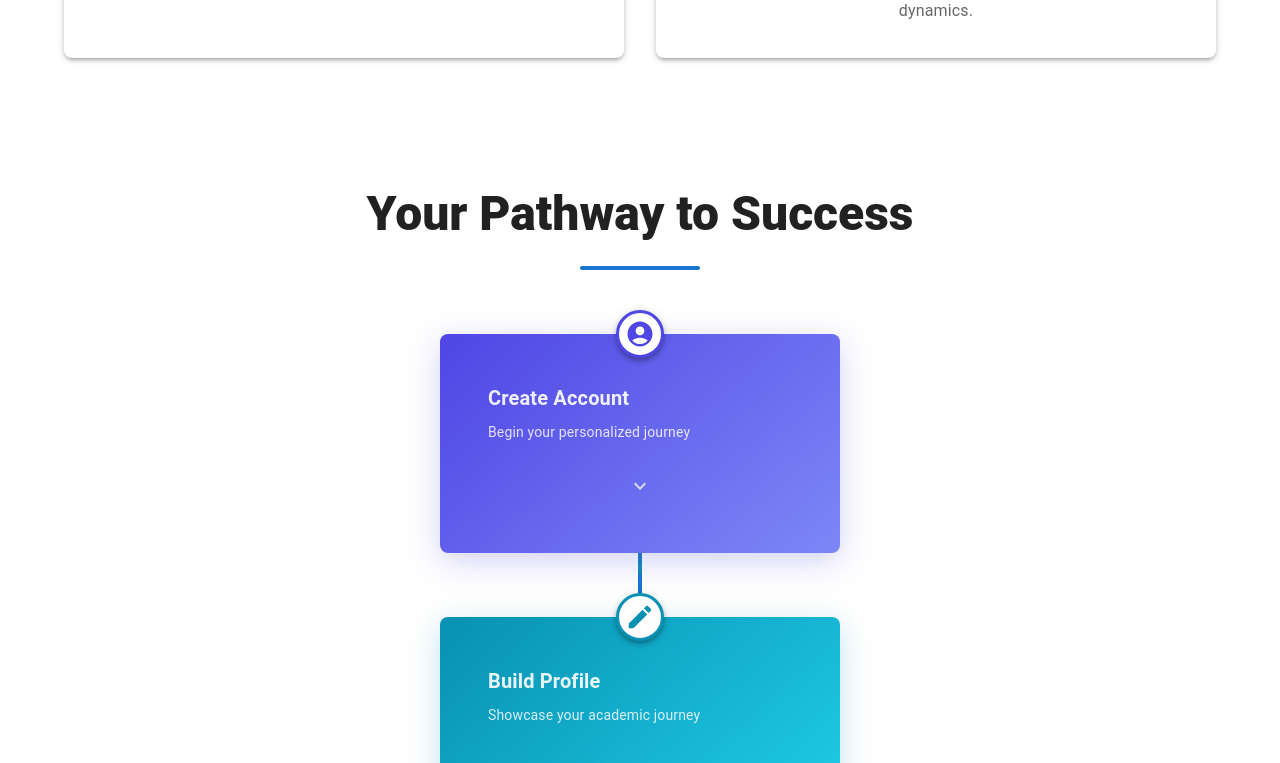
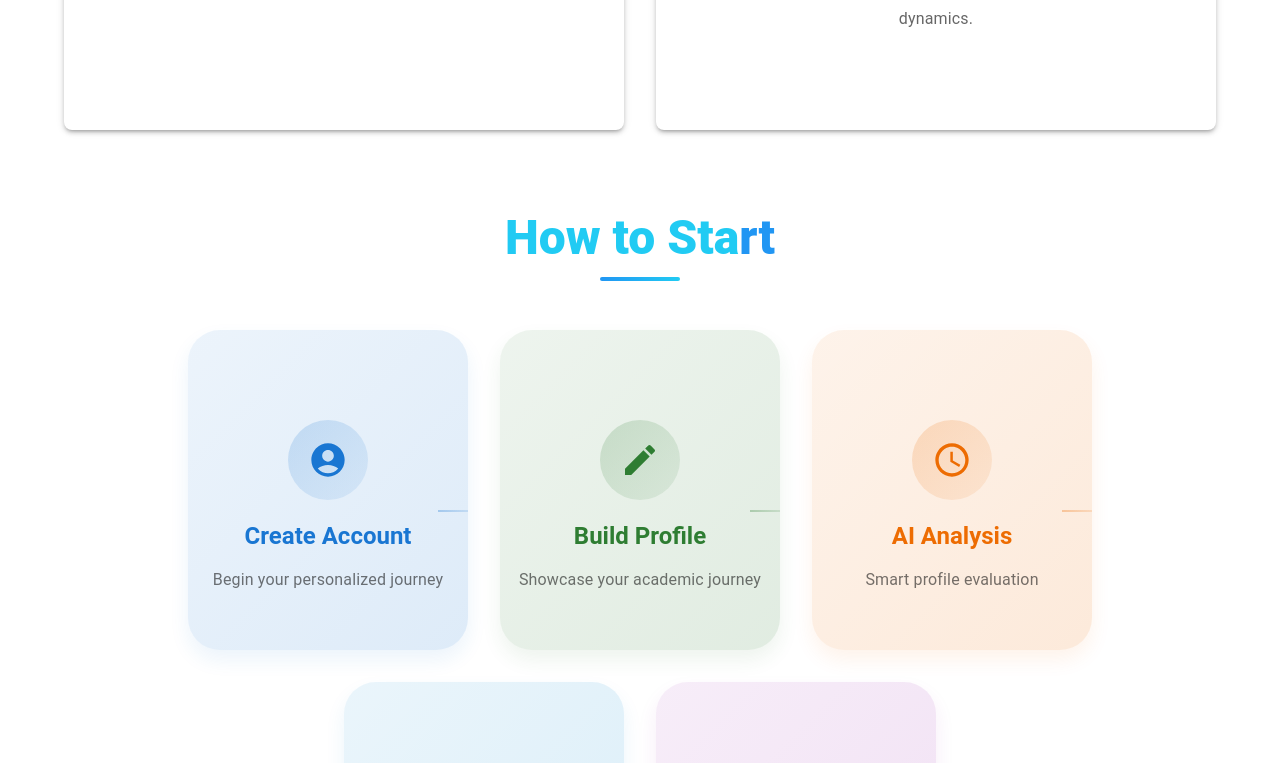
Before and after one commit to krishan44/Project-Frontend, a React (Vite) app in the folder Frontend/Ai-Academic Advisor/: page / in a window 1280 px wide. Shown: the part 1332-2095 px from the top of the page. Built offline with nearby package versions, Linux system fonts and the light colour scheme.

Commit message:
Fetch and store student and target data in local storage; update Dashboard to display user's name

```diff
--- a/Frontend/Ai-Academic Advisor/src/Components/LandingPage/Steps.jsx
+++ b/Frontend/Ai-Academic Advisor/src/Components/LandingPage/Steps.jsx
@@ -1,330 +1,208 @@
 import React, { useState } from 'react';
 import {
+  Box,
   Container,
   Typography,
-  Box,
   Card,
-  IconButton,
-  Collapse,
-  useTheme,
-  styled,
-  keyframes,
-  CssBaseline,
-  ThemeProvider,
-  createTheme,
-  useMediaQuery
+  CardContent,
+  useTheme
 } from '@mui/material';
-import { CacheProvider } from '@emotion/react';
-import createCache from '@emotion/cache';
+import { styled, keyframes } from '@mui/material/styles';
 import AccountCircleIcon from '@mui/icons-material/AccountCircle';
 import EditIcon from '@mui/icons-material/Edit';
 import AccessTimeIcon from '@mui/icons-material/AccessTime';
 import CheckCircleIcon from '@mui/icons-material/CheckCircle';
 import LoopIcon from '@mui/icons-material/Loop';
-import ExpandMoreIcon from '@mui/icons-material/ExpandMore';
 
-// Create Emotion cache
-const cache = createCache({
-  key: 'css',
-  prepend: true,
-});
+// Animation keyframes
+const float = keyframes`
+  0% { transform: translateY(0px); }
+  50% { transform: translateY(-10px); }
+  100% { transform: translateY(0px); }
+`;
 
-// Enhanced theme configuration
-const theme = createTheme({
-  typography: {
-    fontFamily: 'Inter, sans-serif',
-    fontSize: 14,
-    h3: {
-      fontWeight: 900,
-      letterSpacing: '-1.5px',
-    },
-  },
-  components: {
-    MuiCssBaseline: {
-      styleOverrides: `
-        @import url('https://fonts.googleapis.com/css2?family=Inter:wght@300;400;500;600;700;800&display=swap');
-        * {
-          font-family: 'Inter', sans-serif !important;
-        }
-        body {
-          background: #f9faff;
-        }
-      `
-    }
-  }
-});
+const rotate = keyframes`
+  from { transform: rotate(0deg); }
+  to { transform: rotate(360deg); }
+`;
+
+const shine = keyframes`
+  0% { background-position: 200% center; }
+  100% { background-position: -200% center; }
+`;
 
 // Styled components
-const GradientCard = styled(Card)(({ theme, color }) => ({
-  background: `linear-gradient(135deg, ${color} 0%, ${theme.palette.background.paper} 100%)`,
+const StyledCard = styled(Card)(({ theme, isActive, color }) => ({
+  width: 280,
+  height: 320,
   position: 'relative',
-  overflow: 'visible',
-  '&:before': {
-    content: '""',
-    position: 'absolute',
-    top: -2,
-    left: -2,
-    right: -2,
-    bottom: -2,
-    background: `linear-gradient(135deg, ${color}, ${theme.palette.background.paper})`,
-    borderRadius: theme.shape.borderRadius * 2,
-    zIndex: -1,
+  cursor: 'pointer',
+  background: `linear-gradient(135deg, ${color}15, ${color}25)`,
+  transition: 'all 0.4s ease-in-out',
+  overflow: 'hidden',
+  borderRadius: theme.spacing(4),
+  boxShadow: isActive
+    ? `0 20px 40px ${color}35`
+    : `0 10px 20px ${color}15`,
+  transform: isActive ? 'translateY(-10px)' : 'translateY(0)',
+  '&:hover': {
+    transform: 'translateY(-10px)',
+    boxShadow: `0 20px 40px ${color}35`,
+    '& .step-icon': {
+      animation: `${rotate} 4s linear infinite`
+    }
   }
 }));
 
-const TimelineConnector = styled(Box)(({ theme }) => ({
+const IconWrapper = styled(Box)(({ color }) => ({
+  width: 80,
+  height: 80,
+  borderRadius: '50%',
+  display: 'flex',
+  alignItems: 'center',
+  justifyContent: 'center',
+  background: `linear-gradient(135deg, ${color}30, ${color}15)`,
+  marginBottom: 20,
+  transition: 'all 0.3s ease-in-out',
+  '& svg': {
+    fontSize: 40,
+    color: color,
+    transition: 'all 0.3s ease-in-out'
+  }
+}));
+
+const GradientTitle = styled(Typography)(({ theme }) => ({
+  background: 'linear-gradient(45deg, #2196F3 30%, #21CBF3 90%)',
+  WebkitBackgroundClip: 'text',
+  WebkitTextFillColor: 'transparent',
+  backgroundSize: '200% auto',
+  animation: `${shine} 3s linear infinite`,
+  fontWeight: 800,
+  marginBottom: theme.spacing(8),
+  position: 'relative',
+  '&::after': {
+    content: '""',
     position: 'absolute',
+    bottom: -15,
     left: '50%',
     transform: 'translateX(-50%)',
-  width: '4px',
-  backgroundColor: theme.palette.primary.main,
-  borderRadius: '2px',
-  zIndex: 0,
+    width: 80,
+    height: 4,
+    background: 'linear-gradient(90deg, #2196F3, #21CBF3)',
+    borderRadius: 2
+  }
 }));
 
-function Steps() {
+const Steps = () => {
+  const [activeStep, setActiveStep] = useState(null);
   const theme = useTheme();
-  const isMobile = useMediaQuery(theme.breakpoints.down('md'));
-  const [expandedStep, setExpandedStep] = useState(null);
 
-  // Update the steps array with new colors
   const steps = [
     {
       icon: <AccountCircleIcon />,
       title: 'Create Account',
       description: 'Begin your personalized journey',
-      details: 'Provide Basic Details about you and your Education ',
-      color: '#4f46e5', // Rich indigo
-      gradient: 'linear-gradient(135deg, #4f46e5 0%, #818cf8 100%)',
+      color: theme.palette.primary.main
     },
     {
       icon: <EditIcon />,
       title: 'Build Profile',
       description: 'Showcase your academic journey',
-      details: 'Dynamic form with progress tracking and smart suggestions',
-      color: '#0891b2', // Vibrant cyan
-      gradient: 'linear-gradient(135deg, #0891b2 0%, #22d3ee 100%)',
+      color: theme.palette.success.main
     },
     {
       icon: <AccessTimeIcon />,
       title: 'AI Analysis',
       description: 'Smart profile evaluation',
-      details: 'Real-time processing indicators with estimated completion time',
-      color: '#ea580c', // Bright orange
-      gradient: 'linear-gradient(135deg, #ea580c 0%, #fb923c 100%)',
+      color: theme.palette.warning.main
     },
     {
       icon: <CheckCircleIcon />,
       title: 'Get Roadmap',
       description: 'Personalized success plan',
-      details: 'Interactive roadmap with milestone tracking and resource links',
-      color: '#16a34a', // Rich green
-      gradient: 'linear-gradient(135deg, #16a34a 0%, #4ade80 100%)',
+      color: theme.palette.info.main
     },
     {
       icon: <LoopIcon />,
       title: 'Iterate & Grow',
       description: 'Continuous improvement',
-      details: 'If the current selected profession is not a Fit change it to another one',
-      color: '#7c3aed', // Deep purple
-      gradient: 'linear-gradient(135deg, #7c3aed 0%, #a78bfa 100%)',
+      color: theme.palette.secondary.main
     }
   ];
 
   const StepCard = ({ step, index }) => (
-    <Box sx={{
-      position: 'relative',
-      zIndex: 1,
-      mb: { xs: 4, md: 8 },
-      width: { xs: '100%', md: 'auto' },
-      '&:last-child': { mb: 0 }
-    }}>
-      {/* Timeline Dot */}
-      <Box sx={{
-        position: 'absolute',
-        left: { xs: 0, md: '50%' },
-        top: 0,
-        transform: {
-          xs: 'translate(0, -50%)',
-          md: 'translate(-50%, -50%)'
-        },
-        width: { xs: 40, md: 48 },
-        height: { xs: 40, md: 48 },
-        borderRadius: '50%',
-        bgcolor: 'background.paper',
-        border: `3px solid ${step.color}`,
+    <StyledCard
+      isActive={activeStep === index}
+      color={step.color}
+      onMouseEnter={() => setActiveStep(index)}
+      onMouseLeave={() => setActiveStep(null)}
+    >
+      <CardContent sx={{
+        height: '100%',
         display: 'flex',
+        flexDirection: 'column',
         alignItems: 'center',
         justifyContent: 'center',
-        boxShadow: theme.shadows[4],
-        zIndex: 3
+        position: 'relative',
+        zIndex: 1
       }}>
-        {React.cloneElement(step.icon, {
-          sx: {
+        <IconWrapper className="step-icon" color={step.color}>
+          {step.icon}
+        </IconWrapper>
+
+        <Typography variant="h5" sx={{
+          fontWeight: 'bold',
+          mb: 2,
           color: step.color,
-            fontSize: { xs: 24, md: 30 }
-          }
-        })}
-      </Box>
-
-      <Card
-        sx={{
-          width: { xs: '90%', md: '400px' },
-          ml: { xs: 5, md: 'auto' },
-          mr: { xs: 2, md: 'auto' },
-          p: { xs: 2, md: 3 },
-          borderRadius: 2,
-          background: step.gradient,
-          position: 'relative',
-          overflow: 'hidden',
-          '&::before': {
-            content: '""',
-            position: 'absolute',
-            top: 0,
-            left: 0,
-            right: 0,
-            bottom: 0,
-            background: `radial-gradient(circle at top left, ${step.color}20, transparent 50%)`,
-            opacity: 0.8
-          },
-          '&::after': {
-            content: '""',
-            position: 'absolute',
-            top: 0,
-            left: 0,
-            right: 0,
-            bottom: 0,
-            background: `linear-gradient(45deg, transparent, ${step.color}30)`,
-            opacity: 0.6
-          },
-          boxShadow: `0 8px 32px ${step.color}40`,
-          '&:hover': {
-            transform: 'translateY(-3px)',
-            boxShadow: `0 12px 40px ${step.color}60`,
-          },
-          transition: 'all 0.3s ease'
-        }}
-        onClick={() => setExpandedStep(expandedStep === index ? null : index)}
-      >
-        <Box sx={{ p: 3 }}>
-          <Typography variant="h6" sx={{
-            fontWeight: 700,
-            color: 'white',
-            mb: 1
+          textAlign: 'center'
         }}>
           {step.title}
         </Typography>
-          <Typography variant="body2" sx={{
-            color: 'rgba(255,255,255,0.9)',
-            mb: 2
+
+        <Typography variant="body1" sx={{
+          color: 'text.secondary',
+          textAlign: 'center',
+          opacity: 0.9,
+          transition: 'all 0.3s ease-in-out'
         }}>
           {step.description}
         </Typography>
 
-          <Collapse in={expandedStep === index}>
+        {/* Connection line */}
+        {index < steps.length - 1 && (
           <Box sx={{
-              mt: 2,
-              p: 2,
-              background: 'rgba(255,255,255,0.1)',
-              borderRadius: 1,
-              backdropFilter: 'blur(8px)',
-              border: '1px solid rgba(255,255,255,0.2)',
-              position: 'relative',
-              overflow: 'hidden',
-              '&::before': {
-                content: '""',
             position: 'absolute',
-                top: 0,
-                left: 0,
-                right: 0,
-                bottom: 0,
-                background: `linear-gradient(45deg, ${step.color}20, transparent)`,
-                opacity: 0.5
-              }
-            }}>
-              <Typography variant="body2" sx={{ color: 'white' }}>
-                {step.details}
-              </Typography>
-            </Box>
-          </Collapse>
-
-          <Box sx={{
-            textAlign: 'center',
-            mt: 2,
-            color: 'rgba(255,255,255,0.8)',
-            transition: 'all 0.3s ease'
-          }}>
-            <ExpandMoreIcon sx={{
-              transform: expandedStep === index ? 'rotate(180deg)' : 'none',
-              transition: 'transform 0.3s ease'
+            right: -30,
+            top: '50%',
+            width: 60,
+            height: 2,
+            background: `linear-gradient(90deg, ${step.color}50, transparent)`,
+            display: { xs: 'none', md: 'block' }
           }} />
-          </Box>
-        </Box>
-      </Card>
-    </Box>
+        )}
+      </CardContent>
+    </StyledCard>
   );
 
   return (
-    <CacheProvider value={cache}>
-      <ThemeProvider theme={theme}>
-        <CssBaseline />
-        <Container maxWidth="lg" sx={{ py: { xs: 4, md: 8 }, position: 'relative' }}>
-          <Typography
-            variant="h3"
-            align="center"
-            sx={{
-              fontWeight: 800,
-              mb: { xs: 4, md: 8 },
-              fontSize: { xs: '2rem', md: '3rem' },
-              position: 'relative',
-              '&:after': {
-                content: '""',
-                display: 'block',
-                width: 120,
-                height: 4,
-                background: theme.palette.primary.main,
-                mx: 'auto',
-                mt: 3,
-                borderRadius: 2
-              }
-            }}
-          >
-            Your Pathway to Success
-          </Typography>
+    <Container maxWidth="lg" sx={{ py: 10 }}>
+      <GradientTitle variant="h3" align="center">
+        How to Start
+      </GradientTitle>
 
       <Box sx={{
-            position: 'relative',
-            '&::before': {
-              content: '""',
-              position: 'absolute',
-              left: { xs: 20, md: '50%' },
-              transform: 'translateX(-50%)',
-              height: '100%',
-              width: '4px',
-              bgcolor: 'primary.main'
-            }
+        display: 'flex',
+        flexWrap: 'wrap',
+        gap: 4,
+        justifyContent: 'center',
+        alignItems: 'center'
       }}>
         {steps.map((step, index) => (
-              <React.Fragment key={index}>
-                <StepCard step={step} index={index} />
-                {!isMobile && index < steps.length - 1 && (
-                  <Box sx={{
-                    position: 'absolute',
-                    left: '50%',
-                    top: `calc(${(index * 20)}% + 160px)`,
-                    height: 80,
-                    width: 4,
-                    background: `linear-gradient(to bottom, ${steps[index].color}, ${steps[index + 1].color})`,
-                    transform: 'translateX(-50%)'
-                  }} />
-                )}
-              </React.Fragment>
+          <StepCard key={index} step={step} index={index} />
         ))}
       </Box>
     </Container>
-      </ThemeProvider>
-    </CacheProvider>
   );
-}
+};
 
 export default Steps;
--- a/Frontend/Ai-Academic Advisor/src/Components/User/Dashboard.jsx
+++ b/Frontend/Ai-Academic Advisor/src/Components/User/Dashboard.jsx
@@ -97,6 +97,8 @@ const Dashboard = ({ content, initialTab = 'Dashboard' }) => {
     }
   };
 
+  const Name= localStorage.getItem('Name');
+
   const menuItems = [
     { text: 'Dashboard', icon: <DashboardIcon /> },
     { text: 'Roadmap', icon: <RoadmapIcon />, badge: 'New' }, // Add this line after Dashboard
@@ -133,7 +135,7 @@ const Dashboard = ({ content, initialTab = 'Dashboard' }) => {
           boxShadow: '0 4px 12px rgba(0,0,0,0.1)'
         }}>Kk</Avatar>
         <Box>
-          <Typography variant="h6" fontWeight="600">Kavidu Krishan</Typography>
+          <Typography variant="h6" fontWeight="600">{Name}</Typography>
         </Box>
       </Box>
 
@@ -211,6 +213,7 @@ const Dashboard = ({ content, initialTab = 'Dashboard' }) => {
         <Button
           fullWidth
           startIcon={<LogoutIcon />}
+          onClick={() => navigate('/')}
           sx={{
             justifyContent: 'flex-start',
             color: 'text.secondary',
--- a/Frontend/Ai-Academic Advisor/src/Components/User/Degree.jsx
+++ b/Frontend/Ai-Academic Advisor/src/Components/User/Degree.jsx
@@ -1,4 +1,5 @@
-import React, { useState } from 'react';
+import React, { useState, useEffect } from 'react';
+import axios from 'axios';
 import Dashboard from './Dashboard';
 import {
   Container,
@@ -45,6 +46,8 @@ const degreeData = [
   // Add more universities as needed
 ];
 
+
+
 const StyledSaveButton = styled(Button)(({ theme }) => ({
   minWidth: 200,
   padding: '12px 24px',
@@ -73,28 +76,6 @@ const Degree = () => {
     message: '',
     severity: 'success'
   });
-
-  const handleSave = async () => {
-    setSaving(true);
-    try {
-      // Simulate API call
-      await new Promise(resolve => setTimeout(resolve, 1500));
-
-      setSnackbar({
-        open: true,
-        message: 'Degree preferences saved successfully!',
-        severity: 'success'
-      });
-    } catch (error) {
-      setSnackbar({
-        open: true,
-        message: 'Failed to save preferences. Please try again.',
-        severity: 'error'
-      });
-    } finally {
-      setSaving(false);
-    }
-  };
 
   const handleCloseSnackbar = () => {
     setSnackbar(prev => ({ ...prev, open: false }));
--- a/Frontend/Ai-Academic Advisor/src/Components/User/Overview.jsx
+++ b/Frontend/Ai-Academic Advisor/src/Components/User/Overview.jsx
@@ -1,4 +1,4 @@
-import React from 'react';
+import React, { useState, useEffect } from 'react';
 import {
   Box,
   Container,
@@ -25,10 +25,57 @@ import {
   Star,
   CheckCircle,
 } from '@mui/icons-material';
+import axios from 'axios';
 
 const Overview = () => {
   // This would come from your app's state/context
-  const selectedProfession = "Software Engineer";
+
+  let target;
+  const userID = localStorage.getItem('UserId');
+
+  useEffect(() => {
+  const fetchData = async () => {
+    try {
+      // Fetch student data
+      const studentResponse = await axios.get(`http://localhost:5001/api/student/getByUserID/${userID}`);
+      if (studentResponse.data && studentResponse.data.studentID)
+        {
+          console.log("Data : ", studentResponse.data);
+        localStorage.setItem('studentId', studentResponse.data.studentID);
+        localStorage.setItem('Name', studentResponse.data.FullName);
+        console.log("Student ID:", studentResponse.data.studentID);
+      } else {
+        console.error("No student data found.");
+      }
+
+      // Fetch target data using student ID
+      const studentId = studentResponse.data.studentID;  // Ensure to use studentID here
+      if (studentId) {
+        const targetResponse = await axios.get(`http://localhost:5001/api/target/getByStudentId/${studentId}`);
+        if (targetResponse.data && targetResponse.data.target) {
+          localStorage.setItem('target', targetResponse.data.target);
+          target = targetResponse.data.target;
+          console.log("Target:", targetResponse.data.target);
+        } else {
+          console.error("No target data found.");
+        }
+      } else {
+        console.error("Student ID is missing.");
+      }
+    } catch (error) {
+      console.error('Error fetching data:', error);
+      setSnackbar({
+        open: true,
+        message: 'Failed to load student data',
+        severity: 'error',
+      });
+    }
+  };
+
+  fetchData();
+}, []);
+
+const selectedProfession = localStorage.getItem('target');
 
   const careerTips = [
     {
```
Lines whose indentation alone changed are shown as unchanged.
